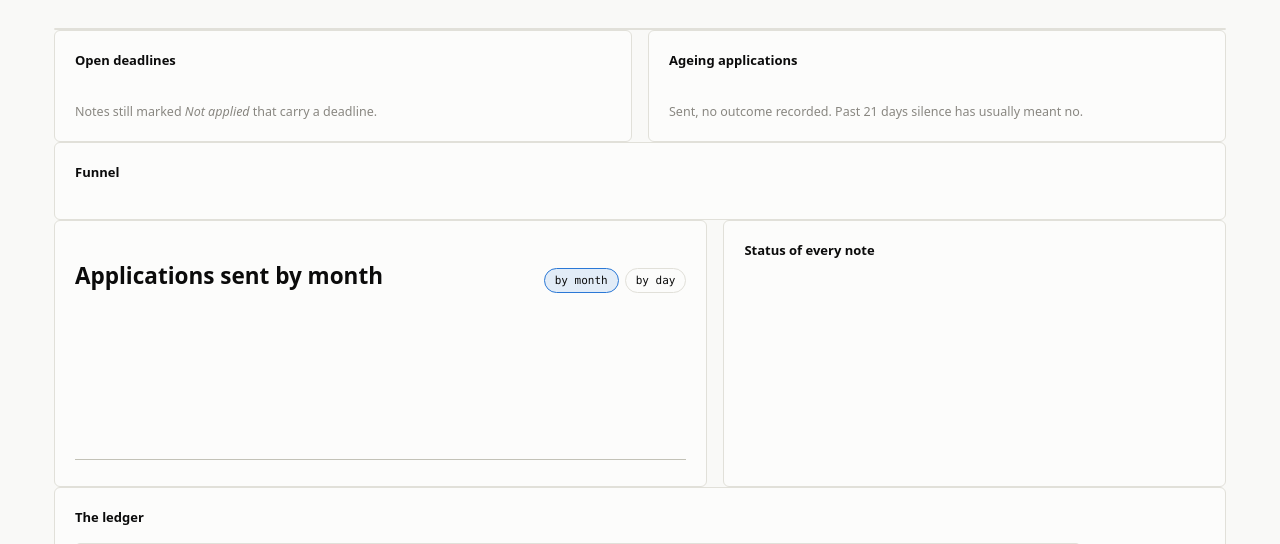
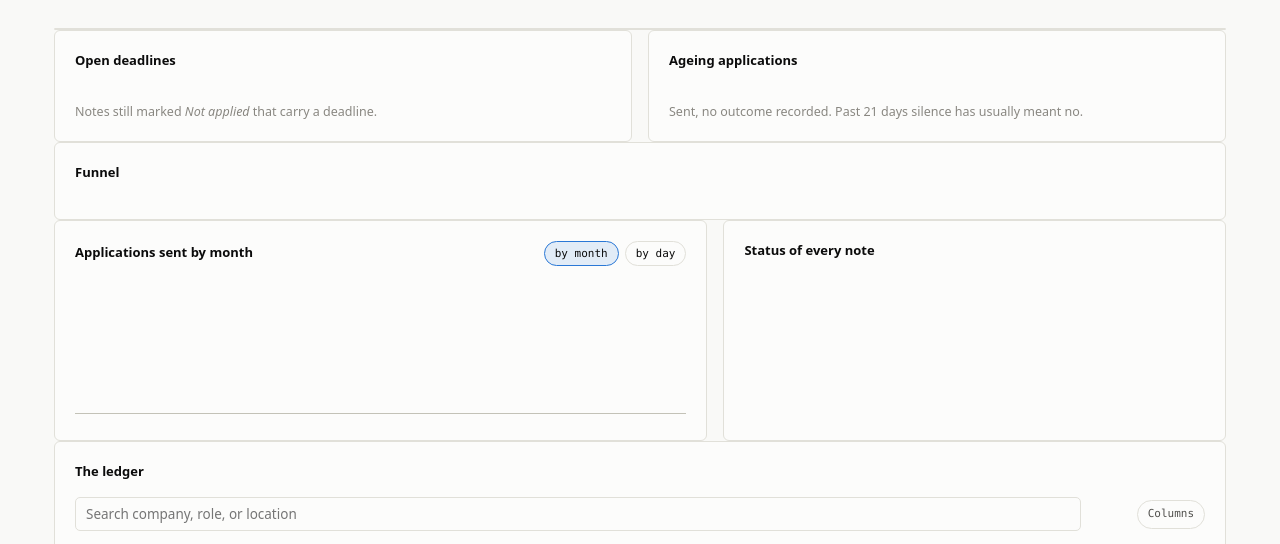
Before and after one commit to cao-jacky/jobs-portal, a Python web app: template templates/index.html in a window 1280 px wide. Shown: the part 76-620 px from the top of the page. Run offline with Jinja, Linux system fonts and the light colour scheme; the template is opened without the code that fills it, so the values that code supplies are empty.

Commit message:
Open the day histogram on the current month, and stop it widening the page
The day view rendered every day since the first application at a uniform six
pixels, so the current month was a narrow sliver at the far end rather than the
thing being looked at.

Size the bars from the panel width divided by the days in the current month, so
that month fills the view, and scroll to its first day, leaving the rest of the
record to the left. Label the first of each month and every fifth day, which a
month-wide view has room for.

Two faults surfaced while measuring this, both mine from the previous commit.
The scroller sat inside a grid item, and grid items default to min-width:auto
and grow to fit their content, so the wide day view pushed the document 7804px
sideways despite the scroller's own overflow-x; grid children now carry
min-width:0. Wrapping the panel title in a header row also moved it out of the
`.panel > h2` rule, so it had been rendering at default heading size rather than
matching every other panel; the rule now matches nested headings.

Co-Authored-By: Claude Opus 5 (1M context) <noreply@anthropic.com>

```diff
--- a/templates/index.html
+++ b/templates/index.html
@@ -65,7 +65,9 @@
   button.ghost { background:transparent; }
 
   .panel { background:var(--surface); border:1px solid var(--hairline); border-radius:6px; padding:20px; display:flex; flex-direction:column; gap:16px; }
-  .panel > h2 { font-size:13px; font-weight:600; margin:0; }
+  /* Matches nested headings too, since wrapping a title in a header row would
+     otherwise silently drop it out of this rule. */
+  .panel h2 { font-size:13px; font-weight:600; margin:0; }
   .panel-note { font-size:12.5px; color:var(--ink-muted); margin:0; }
 
   .kpis { display:grid; grid-template-columns:repeat(auto-fit,minmax(164px,1fr)); gap:1px; background:var(--hairline); border:1px solid var(--hairline); border-radius:6px; overflow:hidden; }
@@ -88,6 +90,9 @@
   .empty { font-size:13px; color:var(--ink-muted); font-style:italic; }
 
   .charts { display:grid; grid-template-columns:1.3fr 1fr; gap:16px; }
+  /* Grid items default to min-width:auto and will grow to fit their content, so a
+     wide scroller inside one pushes the whole page sideways unless this is set. */
+  .charts > .panel { min-width:0; }
   @media (max-width:900px) { .charts { grid-template-columns:1fr; } }
   .funnel { display:flex; flex-direction:column; gap:9px; }
   .stage { display:grid; grid-template-columns:104px 1fr 78px; align-items:center; gap:12px; }
@@ -805,18 +810,38 @@ function renderSent(sent) {
   $("by-month").setAttribute("aria-pressed", String(!byDay));
   $("by-day").setAttribute("aria-pressed", String(byDay));
   $("months").setAttribute("aria-label", `Applications sent per ${unit}`);
-  // a day view needs room to breathe, so give each bar a floor width and let it scroll
-  $("months").style.minWidth = byDay ? `${series.length * 6}px` : "";
-  $("months-axis").style.minWidth = byDay ? `${series.length * 6}px` : "";
+  // The day view is sized so the current month fills the panel, with the rest of
+  // the record reachable by scrolling sideways rather than squeezed in beside it.
+  const scroller = document.querySelector(".sent-scroll");
+  let pitch = 0, startIndex = 0;
+  if (byDay && series.length) {
+    const today = new Date(CONFIG.today + "T00:00:00");
+    const daysThisMonth = new Date(today.getFullYear(), today.getMonth() + 1, 0).getDate();
+    const view = (scroller && scroller.clientWidth) || 700;
+    pitch = Math.max(7, Math.floor(view / daysThisMonth));
+    const width = series.length * pitch;
+    $("months").style.minWidth = `${width}px`;
+    $("months-axis").style.minWidth = `${width}px`;
+    const firstOfMonth = CONFIG.today.slice(0, 8) + "01";
+    startIndex = series.findIndex(v => v.key >= firstOfMonth);
+    if (startIndex < 0) startIndex = Math.max(0, series.length - daysThisMonth);
+  } else {
+    $("months").style.minWidth = "";
+    $("months-axis").style.minWidth = "";
+  }
   $("months").innerHTML = series.map(v => `<div class="bar-col" tabindex="0"
       data-tip="${v.key} &middot; ${v.n} sent" aria-label="${v.key}: ${v.n} applications sent">
       <div class="bar" style="height:${v.n ? Math.max(4, v.n / peak * 100) : 0}%"></div></div>`).join("");
   $("months-axis").innerHTML = series.map((v, i) => {
-    const show = byDay ? v.major : (i === 0 || i === series.length - 1 || v.major);
-    return `<span>${show ? v.label : ""}</span>`;
+    if (!byDay) {
+      const show = i === 0 || i === series.length - 1 || v.major;
+      return `<span>${show ? v.label : ""}</span>`;
+    }
+    const day = Number(v.key.slice(8));
+    const text = day === 1 ? MONTH_NAMES[Number(v.key.slice(5, 7)) - 1] : (day % 5 === 0 ? day : "");
+    return `<span>${text}</span>`;
   }).join("");
-  const scroller = document.querySelector(".sent-scroll");
-  if (scroller && byDay) scroller.scrollLeft = scroller.scrollWidth;
+  if (scroller && byDay) scroller.scrollLeft = startIndex * pitch;
 }
 
 function setSentBy(next) {
```
Also changed, not shown: README.md.
